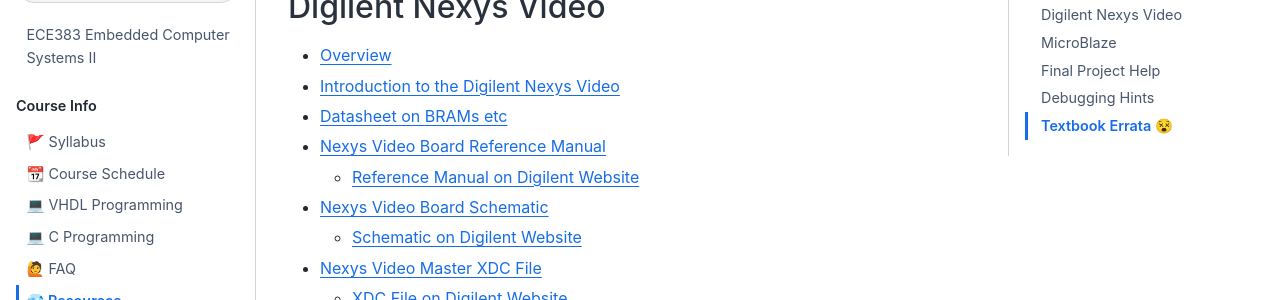
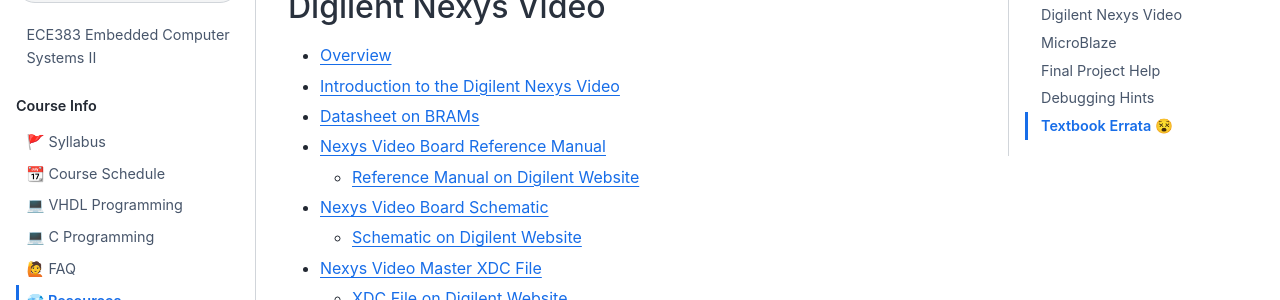
Before and after one commit to USAFA-ECE/ece383, a Jupyter Book: the page built from book/resources.md, in a window 1280 px wide and 900 px high, scrolled down 417 px. Shown: the part 154-454 px from the top of the window. Built offline with Jupyter Book 1.0.4 settings and Sphinx 7.4.7 and the Sphinx Book theme 1.1.4, drawn with Linux system fonts in a browser that asks for light colours; pages that are not in the unit, such as notebooks, are missing from menus.

Commit message:
Update resources.md

```diff
--- a/book/resources.md
+++ b/book/resources.md
@@ -16,7 +16,7 @@
 
 - [Overview](https://store.digilentinc.com/nexys-video-artix-7-fpga-trainer-board-for-multimedia-applications/)
 - [Introduction to the Digilent Nexys Video](https://reference.digilentinc.com/reference/programmable-logic/nexys-video/start)
-- [Datasheet on BRAMs etc](https://georgeyork.github.io/ECE383_web/datasheets/atlys_sch.pdf)
+- [Datasheet on BRAMs](https://docs.amd.com/r/en-US/ug953-vivado-7series-libraries/BRAM_SDP_MACRO)
 - [Nexys Video Board Reference Manual](https://reference.digilentinc.com/reference/programmable-logic/nexys-video/reference-manual)
   - [Reference Manual on Digilent Website](https://reference.digilentinc.com/reference/programmable-logic/nexys-video/reference-manual)
 - [Nexys Video Board Schematic](https://reference.digilentinc.com/_media/programmable-logic/nexys-video/nexys_video_sch.pdf)
```
